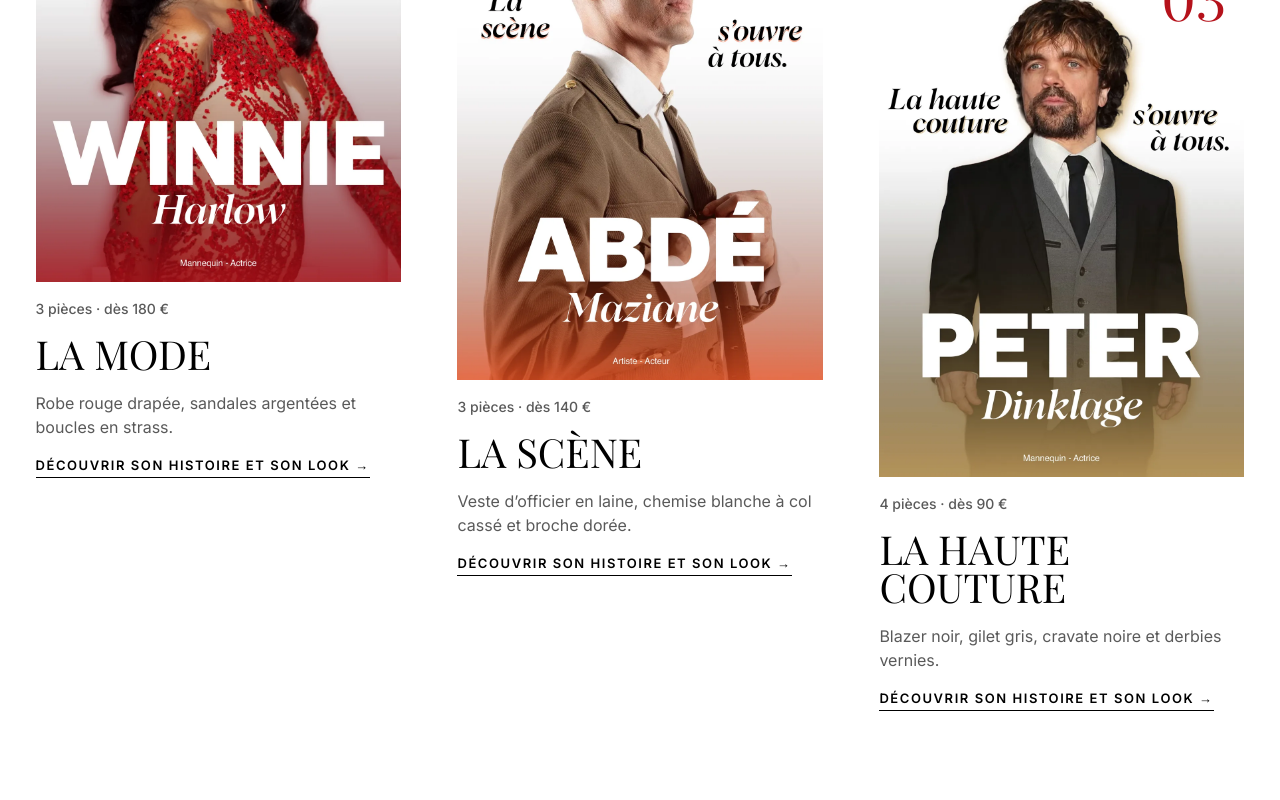
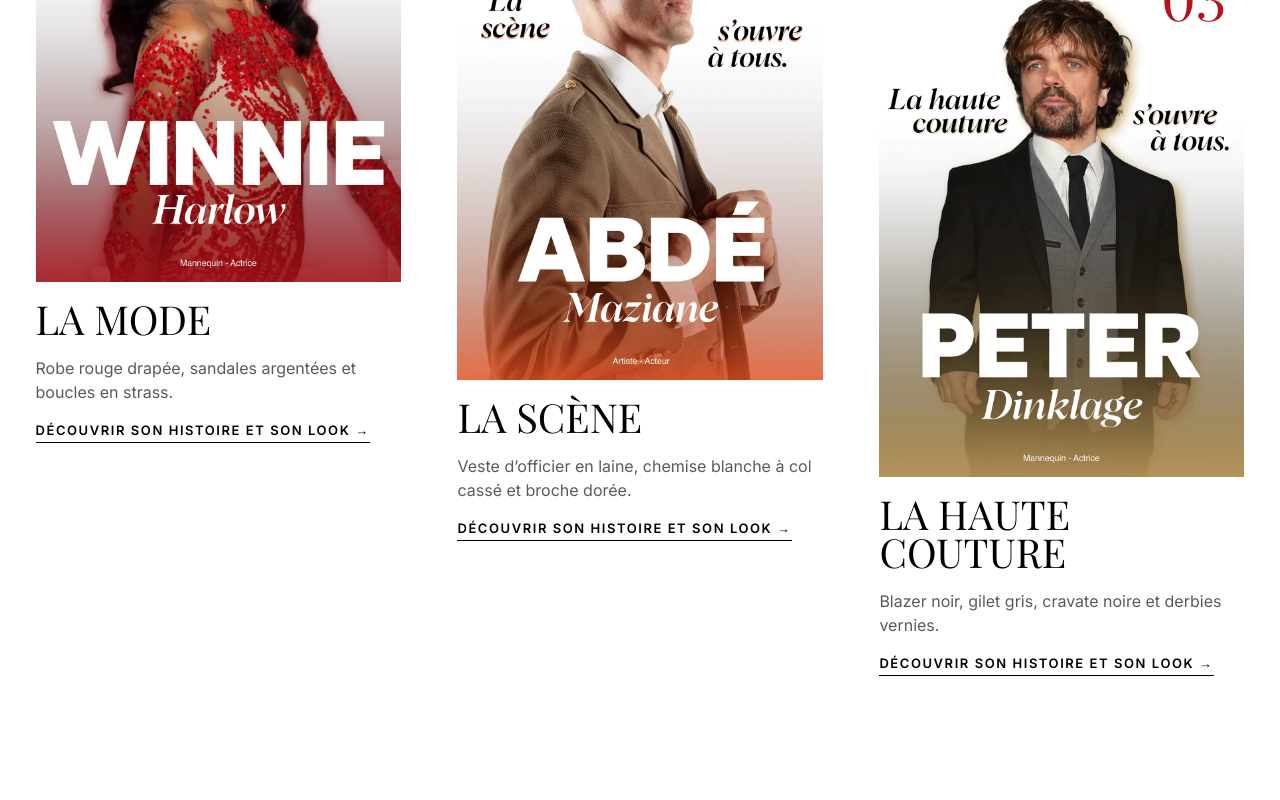
Before and after one commit to ClementB223/SAE3, a React (Vite) app: page / in a window 1280 px wide. Shown: the part 4205-5005 px from the top of the page. Built offline with nearby package versions, Linux system fonts and the light colour scheme; a web font is replaced by a local one.

Commit message:
Accueil affiches

```diff
--- a/src/components/Looks.jsx
+++ b/src/components/Looks.jsx
@@ -1,9 +1,8 @@
 import { Link } from 'react-router-dom'
-import { formatPrix, participants, piecesDuLook, prixDes } from '../donnees.js'
+import { participants } from '../donnees.js'
 import './Looks.css'
 
 function Look({ personne }) {
-  const nombre = piecesDuLook(personne.slug).length
   return (
     <Link className="look" to={`/le-casting/${personne.slug}`}>
       <div className="look__visuel">
@@ -30,17 +29,14 @@ function Look({ personne }) {
           {personne.numero}
         </span>
       </div>
-      <div className="look__infos">
-        {!personne.look.affiche && (
+      {!personne.look.affiche && (
+        <div className="look__infos">
           <span className="look__nom">
             {personne.nom}
             <span className="look__metier">{personne.metier}</span>
           </span>
-        )}
-        <span className="look__resume">
-          {nombre} pièces · dès {formatPrix(prixDes(personne.slug))}
-        </span>
-      </div>
+        </div>
+      )}
       <h3 className="look__titre">{personne.look.titre}</h3>
       <p className="look__texte">{personne.look.resume}</p>
       <span className="lien">Découvrir son histoire et son look →</span>
```
